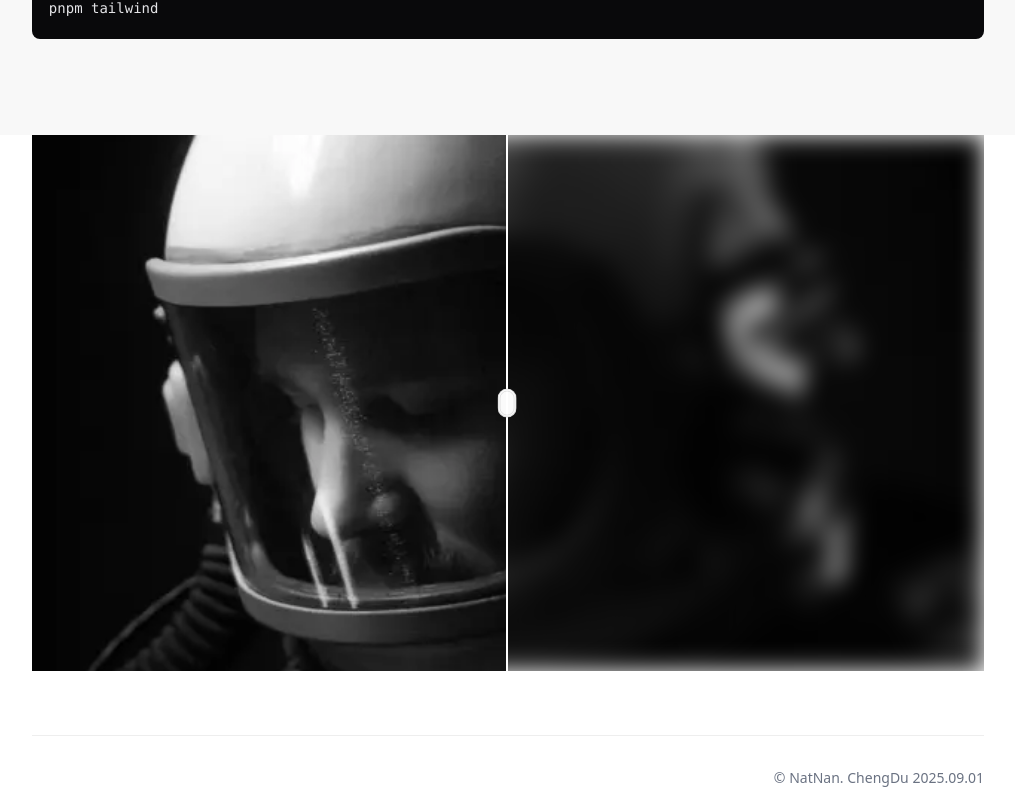
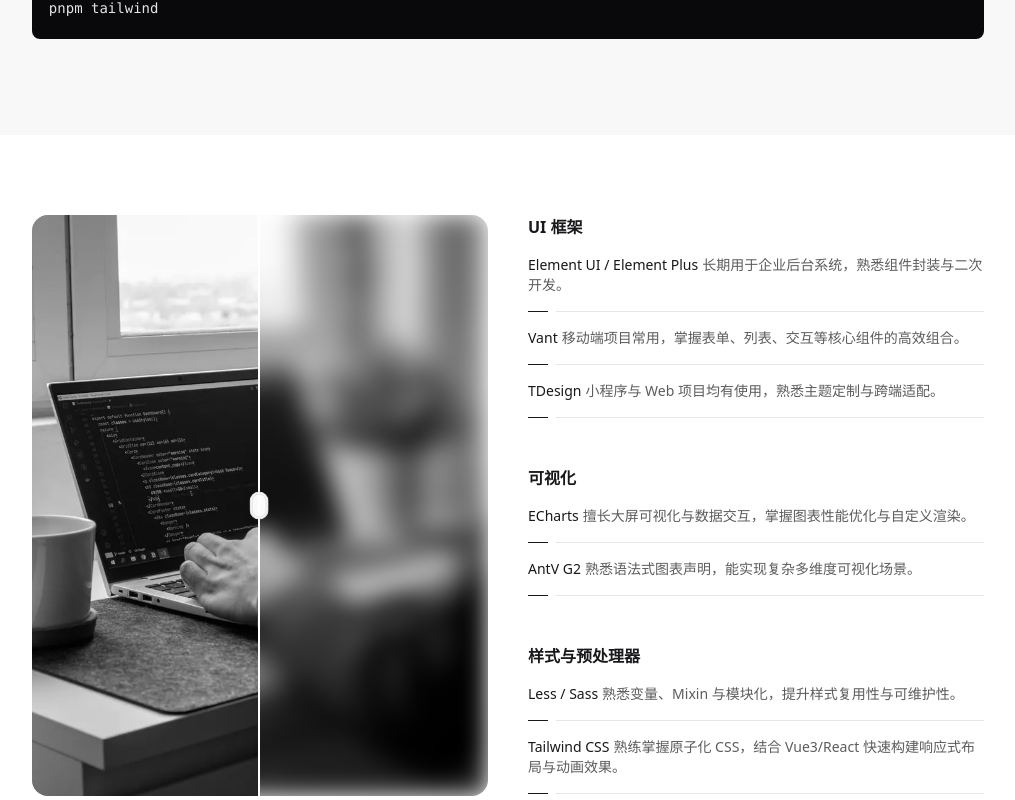
Before and after one commit to natnan-x/home, a Vue app: page /uses in a window 1280 px wide. Shown: the part 920-1720 px from the top of the page, without its empty margins (132-1147 px from the left). Built offline with nearby package versions, Linux system fonts and the light colour scheme.

Commit message:
chore: push

```diff
--- a/src/data/zh/uses.js
+++ b/src/data/zh/uses.js
@@ -26,5 +26,54 @@ export default {
   ],
   other: {
     desc: "日常开发中常用 UI 框架、可视化工具和样式预处理器来提升效率和体验。",
+    list: [
+      {
+        category: "UI 框架",
+        overview:
+          "常用 UI 框架帮助快速构建界面组件，提高开发效率与视觉一致性。",
+        items: [
+          {
+            name: "Element UI / Element Plus",
+            desc: "长期用于企业后台系统，熟悉组件封装与二次开发。",
+          },
+          {
+            name: "Vant",
+            desc: "移动端项目常用，掌握表单、列表、交互等核心组件的高效组合。",
+          },
+          {
+            name: "TDesign",
+            desc: "小程序与 Web 项目均有使用，熟悉主题定制与跨端适配。",
+          },
+        ],
+      },
+      {
+        category: "可视化",
+        overview: "可视化工具用于数据展示与业务洞察，帮助快速理解复杂信息。",
+        items: [
+          {
+            name: "ECharts",
+            desc: "擅长大屏可视化与数据交互，掌握图表性能优化与自定义渲染。",
+          },
+          {
+            name: "AntV G2",
+            desc: "熟悉语法式图表声明，能实现复杂多维度可视化场景。",
+          },
+        ],
+      },
+      {
+        category: "样式与预处理器",
+        overview: "样式工具与预处理器帮助构建可维护、响应式和高性能的界面。",
+        items: [
+          {
+            name: "Less / Sass",
+            desc: "熟悉变量、Mixin 与模块化，提升样式复用性与可维护性。",
+          },
+          {
+            name: "Tailwind CSS",
+            desc: "熟练掌握原子化 CSS，结合 Vue3/React 快速构建响应式布局与动画效果。",
+          },
+        ],
+      },
+    ],
   },
 };
--- a/src/views/Uses.vue
+++ b/src/views/Uses.vue
@@ -35,16 +35,38 @@
       </div>
     </div>
   </section>
-  <div>
-    <figure class="diff aspect-16/9" tabindex="0">
+  <div class="grid grid-cols-1 lg:grid-cols-2 gap-10 pt-20">
+    <figure
+      class="diff aspect-[1/0.5] lg:aspect-[4/5.1] rounded-2xl"
+      tabindex="0"
+    >
       <div class="diff-item-1" role="img" tabindex="0">
-        <img alt="daisy" src="../assets/portrait.webp" />
+        <img class="grayscale" alt="daisy" src="../assets/images/laptop.jpg" />
       </div>
       <div class="diff-item-2" role="img">
-        <img alt="daisy" class="blur-md" src="../assets/portrait.webp" />
+        <img
+          alt="daisy"
+          class="blur-md grayscale"
+          src="../assets/images/laptop.jpg"
+        />
       </div>
       <div class="diff-resizer"></div>
     </figure>
+    <section>
+      <div class="mb-12" v-for="(val, idx) in source?.other?.list" :key="idx">
+        <p class="font-semibold">{{ val.category }}</p>
+        <div v-for="(v, i) in val?.items" :key="i" class="text-sm mt-4">
+          <div>
+            <span class="font-medium">{{ v.name }}</span
+            ><span class="opacity-70 ml-1">{{ v.desc }}</span>
+          </div>
+          <div class="flex justify-between my-4">
+            <div class="border-b-1 w-5 mr-2"></div>
+            <div class="border-b-1 flex-1 opacity-10"></div>
+          </div>
+        </div>
+      </div>
+    </section>
   </div>
 </template>
 <script setup>
```
Also changed, not shown: src/assets/images/code.jpg (added).
